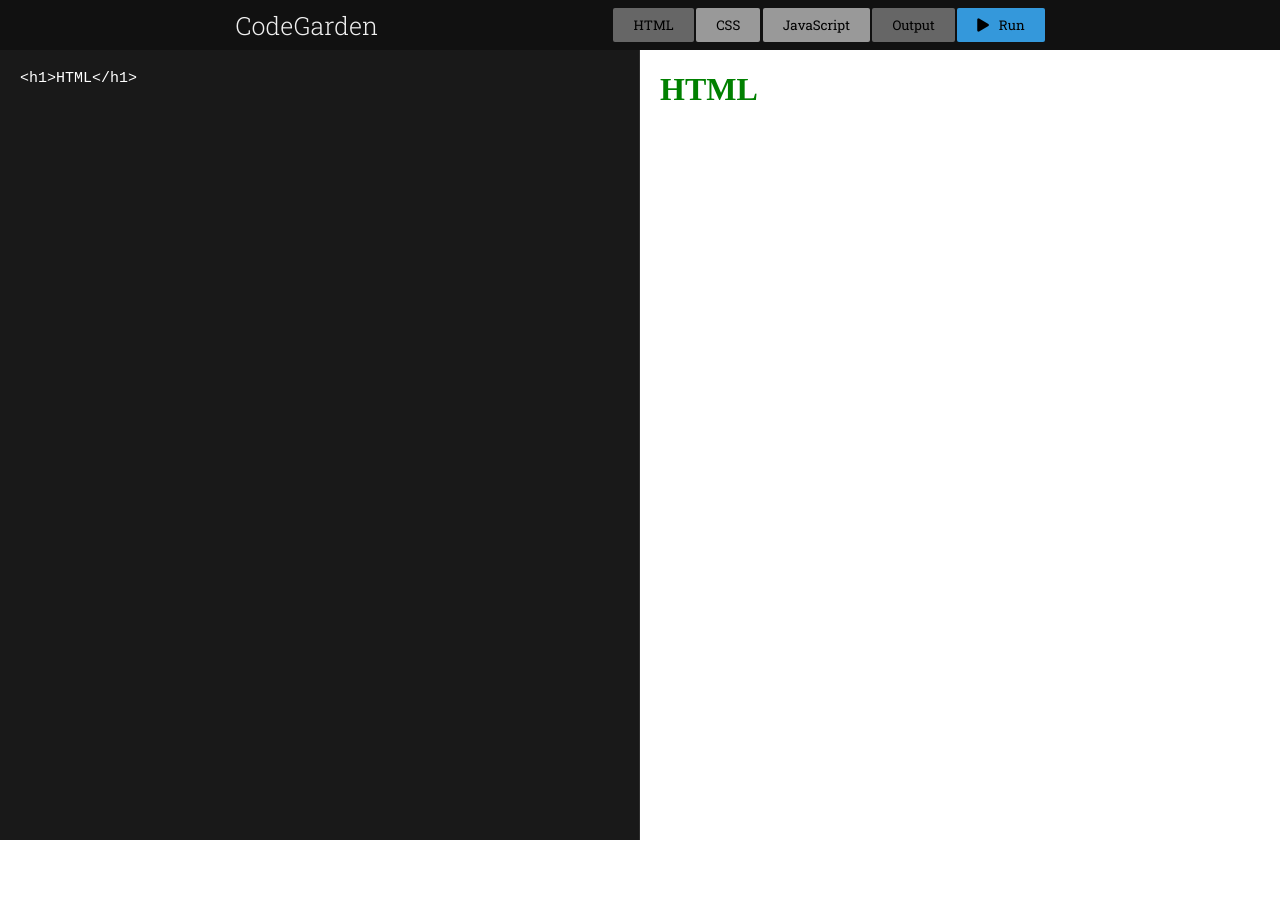
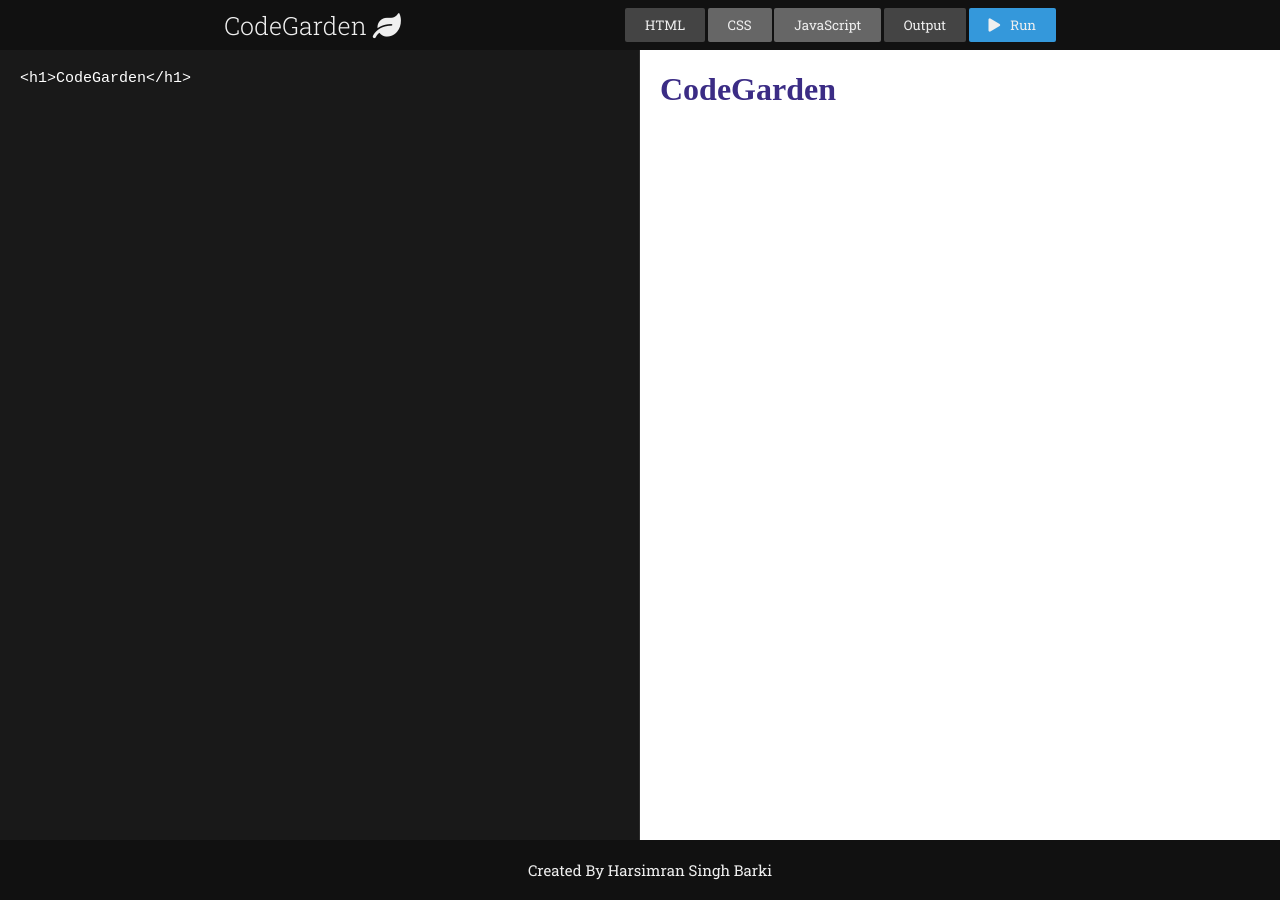
Before and after one commit to HarsimranBarki/Code-Garden, a website: page index.html in a window 1280 px wide. Shown: the top 900 px of the page. Before the commit the page ends 840 px from the top, so only its background shows below. Drawn offline with nearby package versions, Linux system fonts and the light colour scheme.

Commit message:
added new color scheme & navbar

```diff
--- a/index.html
+++ b/index.html
@@ -15,7 +15,7 @@
 
 <body>
     <header class="header">
-        <div class="header__logo">CodeGarden</div>
+        <div class="header__logo">CodeGarden <i class="fas fa-leaf"></i></div>
         <div class="header__group">
             <button class="header__group-buttons header__group-buttons--active" id="html">HTML</button>
             <button class="header__group-buttons" id="css">CSS</button>
@@ -27,16 +27,16 @@
     </header>
 
     <main class="main">
-        <textarea name="html" class="main__textarea" id="main-html" spellcheck="false"><h1>HTML</h1></textarea>
-        <textarea name="html" class="main__textarea main__textarea-hidden" id="main-css" spellcheck="false">h1{color:green;}
+        <textarea name="html" class="main__textarea" id="main-html" spellcheck="false"><h1>CodeGarden</h1></textarea>
+        <textarea name="html" class="main__textarea main__textarea-hidden" id="main-css" spellcheck="false">h1{color:#3b2c85;}
         </textarea>
         <textarea name="html" class="main__textarea main__textarea-hidden" id="main-js" spellcheck="false">console.log('hello');</textarea>
         <iframe class="main__iframe" id="main-output"></iframe>
     </main>
 
-    <!-- <navbar class="navbar">
+    <navbar class="navbar">
         <p>Created By Harsimran Singh Barki</p>
-    </navbar> -->
+    </navbar>
 
     <!-- Scripts -->
     <script src="https://code.jquery.com/jquery-3.3.1.min.js"></script>
--- a/sass/style.scss
+++ b/sass/style.scss
@@ -37,22 +37,23 @@ input,button,::before,::after{
 
         &-buttons{
             border: none;
-            background-color: #999;
+            background-color: #666;
             padding: .8rem 2rem;
             border-radius: 2px;
             cursor: pointer;
             font-weight: 400;
+            color: #efefef;
 
             &:focus{
                 outline-color: #999;
             }
 
             &:hover{
-                background-color: #777;
+                background-color: #666;
             }
 
             &--active {
-                background-color: #666;
+                background-color: #444;
             }
 
             &--play{
@@ -98,9 +99,15 @@ input,button,::before,::after{
     }
 }
 
-navbar{
-    background: #111111;
-    height: 3rem;
-    width: 100%;
-    padding: 2rem 5rem;
+.navbar{
+    display: block;
+    background-color: #111111;
+    width: 100vw;
+    padding: 2rem 1rem;
+    p{
+        font-size: 1.5rem;
+        text-align: center;
+        color: #efefef;
+        cursor: default;
+    }
 }
```
Also changed, not shown: css/style.css, 1 other file.
